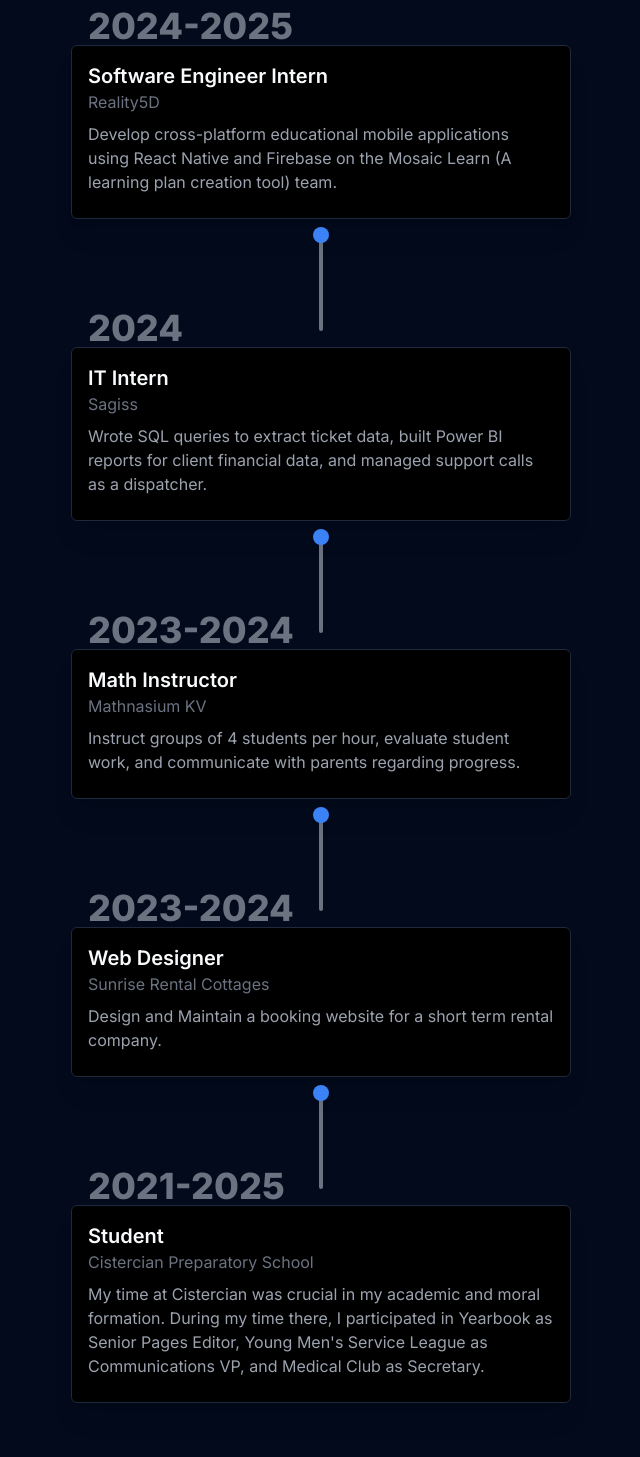
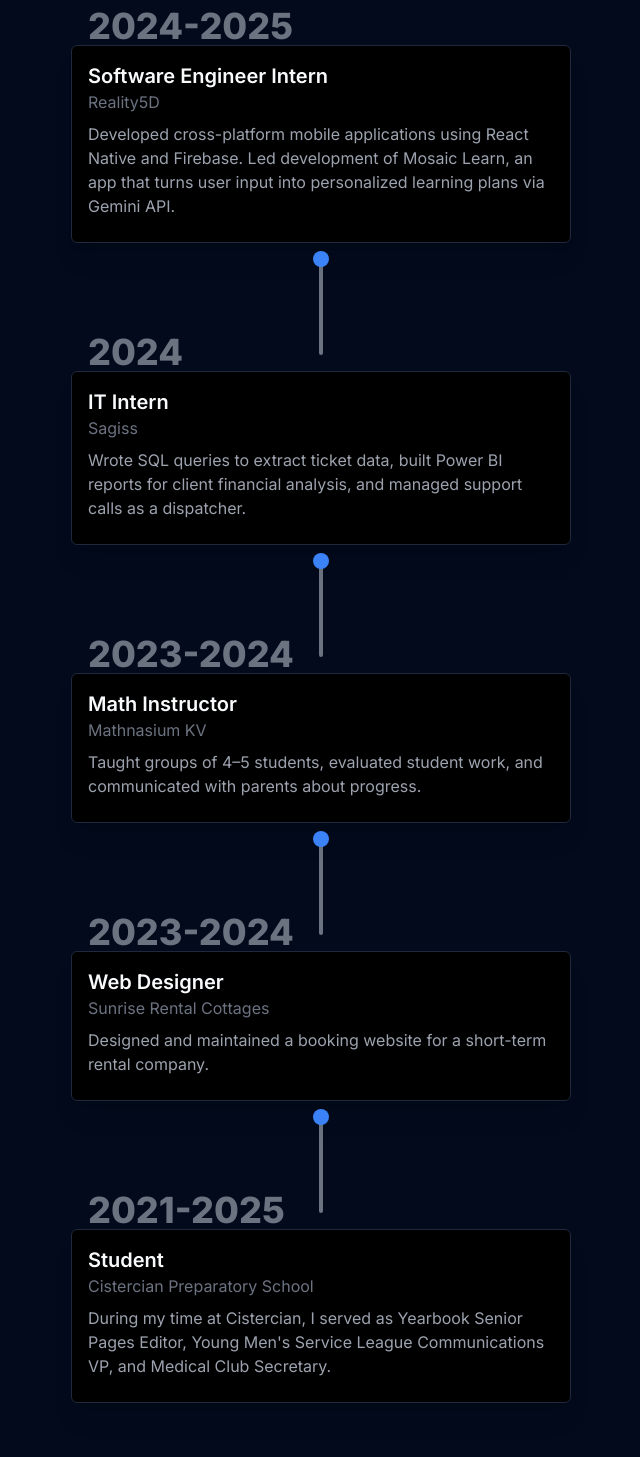
Before and after one commit to dhruva-dk/portfolio, a Next.js app: page /experience in a window 1280 px wide. Shown: the part 453-1910 px from the top of the page, without its empty margins (319-959 px from the left). Built offline with nearby package versions, Linux system fonts and the light colour scheme.

Commit message:
add mosaic learn to projects

```diff
--- a/app/projects/page.tsx
+++ b/app/projects/page.tsx
@@ -17,9 +17,7 @@
         </div>
       </div>
       <div className="bg-card -mt-6">
-        {/* Map Projects from UserData to ProjectCards */}
         <div className="container grid-cols-1 md:grid-cols-2 py-20">
-          {/* ProjectCards go here */}
           <BentoGrid>
             {userData.projects.map((project, idx) => (
               <BentoGridItem
--- a/constants/user.js
+++ b/constants/user.js
@@ -8,12 +8,20 @@
   address: 'Coppell, Texas, United States',
   projects: [
     {
+      title: 'Mosaic Learn - Learn Anything',
+      link: 'https://github.com/subbuguru/mosaic-learn',
+      imgUrl: '/mosaic-learn.png',
+      technologies: 'React Native, Firebase, Gemini API',
+      description:
+        'An educational mobile app that converts text, image, or voice into personalized learning plans using Gemini API. Built with React Native and Firebase.',
+    },
+    {
       title: 'My Meds - Personal Meds List',
       link: 'https://github.com/subbuguru/my-meds',
       imgUrl: '/my-meds.png',
       technologies: 'Flutter, SQLite',
       description:
-        'A privacy-centric application made in Flutter to keep track of personal medications. Currently serving over 3,000 users. Uses SQLite for local storage.',
+        "A privacy-centric mobile application made in Flutter to keep track of personal and family members' medications, integrated with FDA APIs for medication search. Currently serving over 3,000 users. Uses SQLite for local storage.",
     },
     {
       title: 'Chat App',
@@ -21,35 +29,27 @@
       imgUrl: '/chat-app.png',
       technologies: 'Flutter, Firebase',
       description:
-        'A chat application made in Flutter using Firebase for authentication and Firestore for the database.',
+        'A mobile instant messaging application made in Flutter, with friends and image support. Uses Firebase Auth for authentication and Firebase Cloud Firestore for the database.',
     },
     {
-      title: 'Portfolio Site',
-      link: 'https://github.com/subbuguru/portfolio',
-      imgUrl: '/portfolio.png',
-      technologies: 'Flutter, Firebase',
-      description:
-        'This very portfolio site, made with TypeScript and Next.js.',
-    },
-    {
-      title: 'Online Course Recommender',
+      title: 'MOOC Search - Agentic Online Course Recommender',
       link: 'https://github.com/subbuguru/mooc-search',
       imgUrl: '/mooc-search.png',
       technologies: 'Python, Pandas, FastAPI, Next.js',
       description:
-        'An online course recommender system focused on accessiblity (free courses only). Uses BERT embeddings for search, and served by FastAPI and Next.js applications.',
+        'An online course recommender system focused on accessibility (free courses only). Uses BERT embeddings for semantic search, orchestrated by an LLM Agent with the LlamaIndex framework. Served with a FastAPI backend and Next.js frontend.',
     },
   ],
   about: {
     title: 'High School Senior planning to study Computer Science',
     description: [
-      `I am currently a high school senior at Cistercian Preparatory School interested in pursuing a career as a software engineer within the ed-tech space. My interests include:`,
+      `I am currently a high school senior at Cistercian Preparatory School interested in pursuing a career as a software engineer. My interests include:`,
       ``,
-      `- Software Development: Proficient in Java and Python. Experienced in mobile app development using Flutter, React Native and Firebase`,
+      `- Software Development: Experienced with mobile and web development using Flutter and React. Currently exploring AI and agentic applications.`,
       ``,
-      `- Photography: Run a small business providing real estate and event photography services.`,
+      `- Photography: Have a (very) small business providing real estate and event photography services.`,
       ``,
-      `Outside of tech, I play the violin, read sci-fi and enjoy watching my freshwater aquarium.`,
+      `Outside of tech, I enjoy playing the violin, reading sci-fi, and watching my freshwater aquarium.`,
     ],
   },
   experience: [
@@ -57,36 +57,36 @@
       title: 'Software Engineer Intern',
       company: 'Reality5D',
       year: '2024-2025',
-      companyLink: 'reality5d.com',
-      desc: 'Develop cross-platform educational mobile applications using React Native and Firebase on the Mosaic Learn (A learning plan creation tool) team.',
+      companyLink: 'https://reality5d.com',
+      desc: 'Developed cross-platform mobile applications using React Native and Firebase. Led development of Mosaic Learn, an app that turns user input into personalized learning plans via Gemini API.',
     },
     {
       title: 'IT Intern',
       company: 'Sagiss',
       year: '2024',
-      companyLink: 'sagiss.com',
-      desc: 'Wrote SQL queries to extract ticket data, built Power BI reports for client financial data, and managed support calls as a dispatcher.',
+      companyLink: 'https://sagiss.com',
+      desc: 'Wrote SQL queries to extract ticket data, built Power BI reports for client financial analysis, and managed support calls as a dispatcher.',
     },
     {
       title: 'Math Instructor',
       company: 'Mathnasium KV',
       year: '2023-2024',
-      companyLink: 'mathnasium.com',
-      desc: 'Instruct groups of 4 students per hour, evaluate student work, and communicate with parents regarding progress.',
+      companyLink: 'https://mathnasium.com',
+      desc: 'Taught groups of 4–5 students, evaluated student work, and communicated with parents about progress.',
     },
     {
       title: 'Web Designer',
       company: 'Sunrise Rental Cottages',
       year: '2023-2024',
-      companyLink: 'sunriserentalcottages.com',
-      desc: 'Design and Maintain a booking website for a short term rental company.',
+      companyLink: 'https://sunriserentalcottages.com',
+      desc: 'Designed and maintained a booking website for a short-term rental company.',
     },
     {
       title: 'Student',
       company: 'Cistercian Preparatory School',
       year: '2021-2025',
-      companyLink: 'sunriserentalcottages.com',
-      desc: "My time at Cistercian was crucial in my academic and moral formation. During my time there, I participated in Yearbook as Senior Pages Editor, Young Men's Service League as Communications VP, and Medical Club as Secretary.",
+      companyLink: 'https://cistercian.org/school',
+      desc: "During my time at Cistercian, I served as Yearbook Senior Pages Editor, Young Men's Service League Communications VP, and Medical Club Secretary.",
     },
   ],
   resumeUrl: '/resume/resume.pdf',
```
Also changed, not shown: public/projects/mosaic-learn.png (added), public/projects/portfolio.png (deleted).
